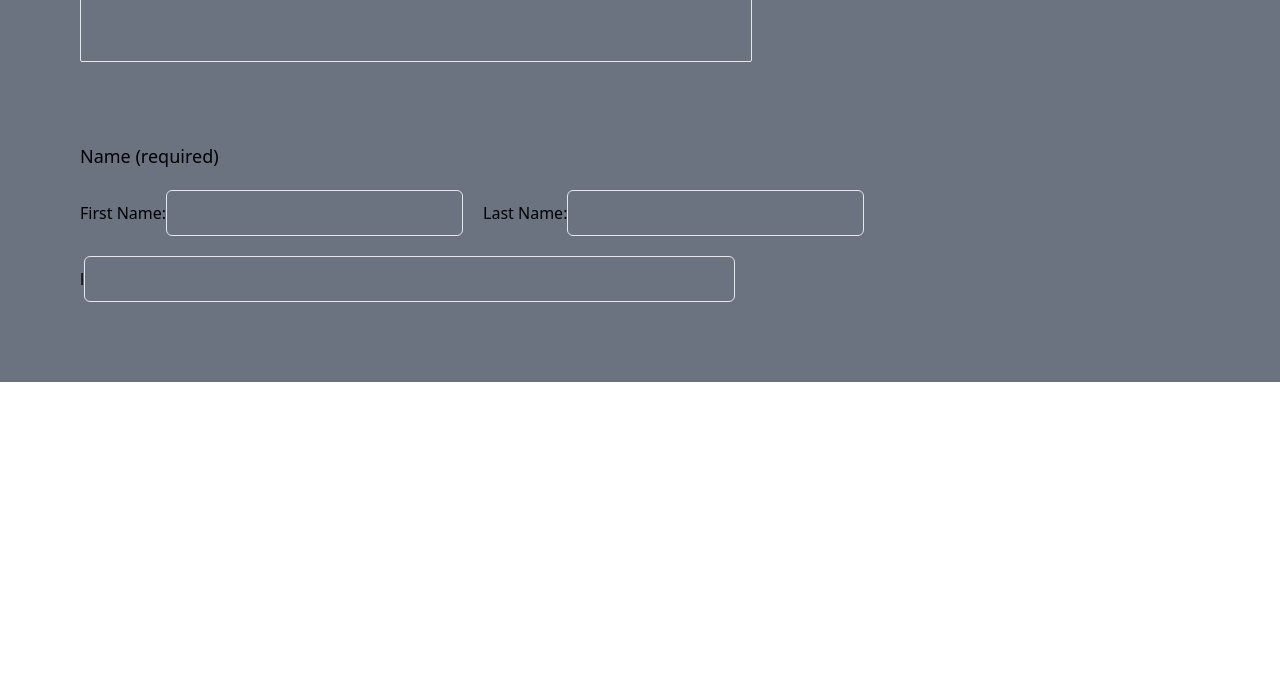
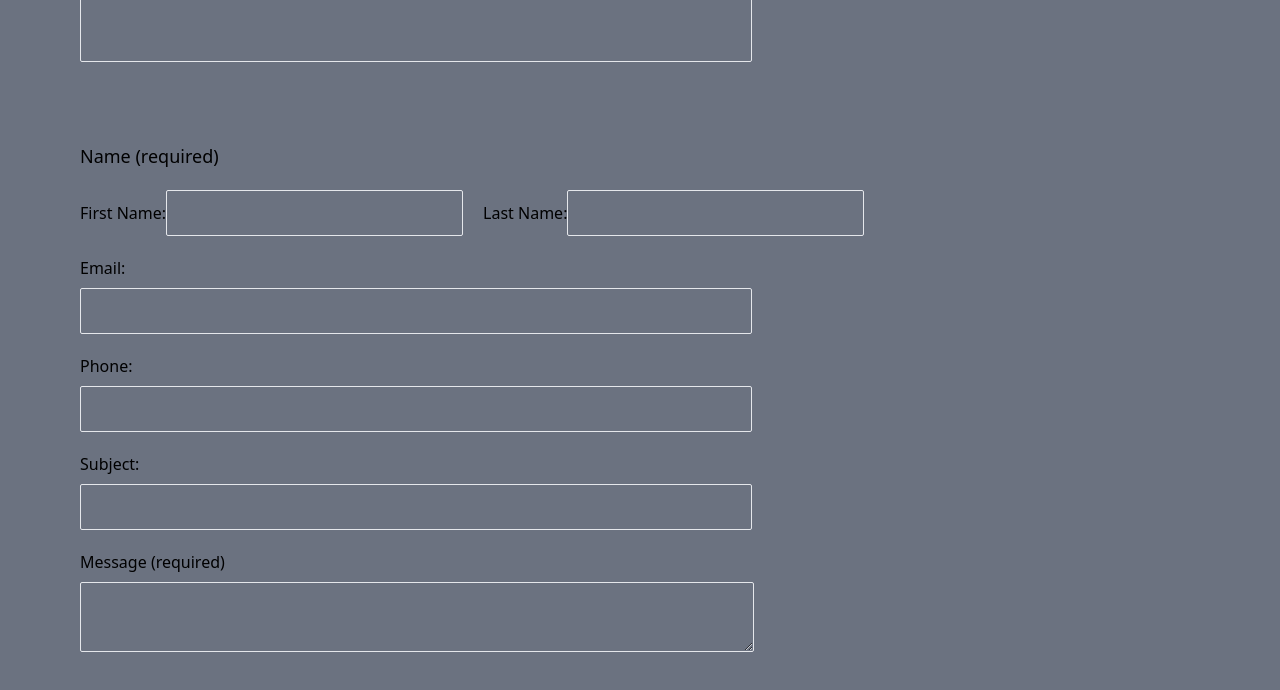
Before and after one commit to Dev-Rid/myeventmanagementwebsite, a React (Vite) app: page /meeting in a window 1280 px wide. Shown: the part 1075-1765 px from the top of the page. Before the commit the page ends 1457 px from the top, so only its background shows below. Built offline with nearby package versions, Linux system fonts and the light colour scheme; no server answers; a small style sheet from the web is missing.

Commit message:
random modifications

```diff
--- a/index.html
+++ b/index.html
@@ -9,7 +9,9 @@
     <link href="https://cdn.jsdelivr.net/gh/yesiamrocks/cssanimation.io@1.0.3/cssanimation.min.css" rel="stylesheet">
     <link href="https://fonts.googleapis.com/css?family=Ubuntu+Mono:400,700" rel="stylesheet">
     <link rel="stylesheet" href="https://cdnjs.cloudflare.com/ajax/libs/font-awesome/6.0.0-beta3/css/all.min.css">
-
+      <!-- AOS -->
+    <link href="https://unpkg.com/aos@2.3.1/dist/aos.css" rel="stylesheet">
+    <script src="https://unpkg.com/aos@2.3.1/dist/aos.js"></script>
   </head>
   <body>
     <div id="root"></div>
--- a/package.json
+++ b/package.json
@@ -16,6 +16,8 @@
     "@fortawesome/free-regular-svg-icons": "^6.6.0",
     "@fortawesome/free-solid-svg-icons": "^6.6.0",
     "@fortawesome/react-fontawesome": "^0.2.2",
+    "aos": "^2.3.4",
+    "axios": "^1.7.7",
     "react": "^18.3.1",
     "react-dom": "^18.3.1",
     "react-router-dom": "^6.27.0"
--- a/src/App.jsx
+++ b/src/App.jsx
@@ -1,5 +1,6 @@
 import './App.css'
 import Homepage from './components/homepage'
+
 
 function App() {
 
--- a/src/components/homepage/home/index.jsx
+++ b/src/components/homepage/home/index.jsx
@@ -3,17 +3,31 @@ import { FontAwesomeIcon } from '@fortawesome/react-fontawesome'
 import { Link } from "react-router-dom"
 import { faFacebook } from '@fortawesome/free-brands-svg-icons'
 import { useHowItWork} from './hooks'
+import { useEffect } from 'react'
+import { AOS } from 'aos'
+import 'aos/dist/aos.css'
 
 
 const Home = () => {
 
+  // useEffect(() => {
+  //   console.log(AOS)
+  //   AOS.init({
+
+  //     duration: 1200,
+  //     once: true,
+  //   });
+  // }, []);
+
   const { howItWorkList } = useHowItWork()
 
   return (
+
   <div>
       <div className="h-dvh bg-gray-500">
       <div className='primary h-[30rem] mydiv pt-5'>
-          <h2 className="text-center text-gray-400 text-7xl pt-16 font-semibold">Event Planning Is <br /> Hard.</h2>
+
+          <h2 className="text-center text-gray-400 text-7xl pt-16 font-semibold" data-aos="fade-up">Event Planning Is <br /> Hard.</h2>
           <p className="text-center text-2xl text-gray-400 font-bold pt-10">WE CAN HELP YOU</p>
       </div>
 
--- a/src/components/homepage/meeting/index.jsx
+++ b/src/components/homepage/meeting/index.jsx
@@ -1,6 +1,25 @@
-import React from 'react'
+import axios from 'axios';
 
 const Meeting = () => {
+
+  const hookApi = async () =>{
+    try {
+      const map = await axios("ktkAxTFH_PDaimfj0Z-h895aW64g9RsPiZ4MjTjofdg")
+        // console.log(map);
+        console.log(map.request);
+        if(map.status === 200){
+          // console.log("i am four");
+          console.log(map.responseText.json());
+
+        }
+
+    } catch (error) {
+      console.log(error);
+    }
+  }
+
+  hookApi()
+
   return (
     <div className='bg-gray-500'>
       <div>
@@ -21,6 +40,7 @@ const Meeting = () => {
             </div>
 
             <div className='m-20 border h-[26rem] w-[42rem] rounded-sm'>
+
               {/* <h2>api</h2> */}
             </div>
 
@@ -32,38 +52,36 @@ const Meeting = () => {
                   <div className='flex my-5'>
                     <div className='block'>
                       <label htmlFor="" className='text-md'>First Name:</label>
-                      <input type="text" className='py-2.5 rounded-md px-8 border bg-gray-500'/>
+                      <input type="text" className='py-2.5 rounded-sm px-8 border bg-gray-500'/>
                     </div>
 
                     <div className='block mx-5'>
                       <label htmlFor="" className='text-md'>Last Name:</label>
-                      <input type="text" className='py-2.5 mr-4 rounded-md border px-8 bg-gray-500'/>
+                      <input type="text" className='py-2.5 mr-4 rounded-sm border px-8 bg-gray-500'/>
                     </div>
                   </div>
 
                   <div className=''>
 
                     <div className='block'>
-                      l
-                      {/* <p>email:</p> */}
-                      {/* <span className=''>Email Address:</span> */}
-                      <input type="text" className='py-2.5 mr-4 rounded-md border px-[24.5%] bg-gray-500'/>
+                      <p className='font-semilight'>Email:</p>
+                      <input type="text" className='text-start py-2.5 mr-4 mt-2 rounded-sm border w-[42rem] bg-gray-500'/>
                     </div>
 
-                    {/* <div className='my-5'>
-                      <label htmlFor="">Phone:</label>
-                      <input type="text" className='py-2.5 mr-4 rounded-md border mx-[7%] px-[24.5%] bg-gray-500'/>
-                    </div> */}
+                    <div className='my-5'>
+                      <p htmlFor="" className='font-semilight'>Phone:</p>
+                      <input type="text" className='py-2.5 mr-4 mt-2 rounded-sm border w-[42rem] bg-gray-500'/>
+                    </div>
 
-                    {/* <div>
-                      <label htmlFor="">Subject:</label>
-                      <input type="text" className='py-2.5 mr-4 rounded-md border mx-[6.5%] px-[24.5%] bg-gray-500'/>
-                    </div> */}
+                    <div>
+                      <p htmlFor="" className='font-semilight'>Subject:</p>
+                      <input type="text" className='py-2.5 mr-4 mt-2 rounded-sm border w-[42rem] bg-gray-500'/>
+                    </div>
 
-                    {/* <div className='my-5'>
-                      <label htmlFor="">Message <span>(required)</span></label>
-                      <textarea name="" id="" className='mr-4 rounded-md border mx-[6.5%] px-[24.5%] bg-gray-500'></textarea>
-                    </div> */}
+                    <div className='my-5'>
+                      <p htmlFor="" className='font-semilight'>Message <span>(required)</span></p>
+                      <textarea name="" id="" className='py-2.5 mr-4 mt-2 rounded-sm border w-[42.1rem] bg-gray-500'></textarea>
+                    </div>
                     {/* <button>SAY HI!</button> */}
                   </div>
                 </div>
--- /dev/null
+++ b/src/lazyloading/index.jsx
@@ -0,0 +1,16 @@
+import React, { Suspense } from 'react'
+
+const Lazy = () => {
+
+    const LazyComponent = React.lazy(() => import("./LazyComponent"))
+
+    return (
+    <div>
+        <Suspense fallback={<div>Loading...</div>}>
+            <LazyComponent/>
+        </Suspense>
+    </div>
+  )
+}
+
+export default Lazy
--- a/src/main.jsx
+++ b/src/main.jsx
@@ -12,6 +12,7 @@ createRoot(document.getElementById('root')).render(
   // </StrictMode>,
 
   <React.StrictMode>
+
     <RouterProvider router={route}></RouterProvider>
   </React.StrictMode>,
 )
--- a/src/routes/index.jsx
+++ b/src/routes/index.jsx
@@ -2,13 +2,14 @@ import { createBrowserRouter } from "react-router-dom";
 import Homepage from "../components/homepage";
 import Home from "../components/homepage/home";
 import ErrorPage from "../errorpage";
-import About from "../components/homepage/about";
 import Service from "../components/homepage/service";
 import Event from "../components/homepage/event";
 import Blog from "../components/homepage/blog";
 import Meeting from "../components/homepage/meeting";
 
+
 export const route = createBrowserRouter([
+
     {
         path: '/',
         element: <Homepage />,
```
Also changed, not shown: src/components/homepage/meeting/hook/index.jsx (added, +10 -0 lines), 2 other files (tests, documents, lock files or other folders).
